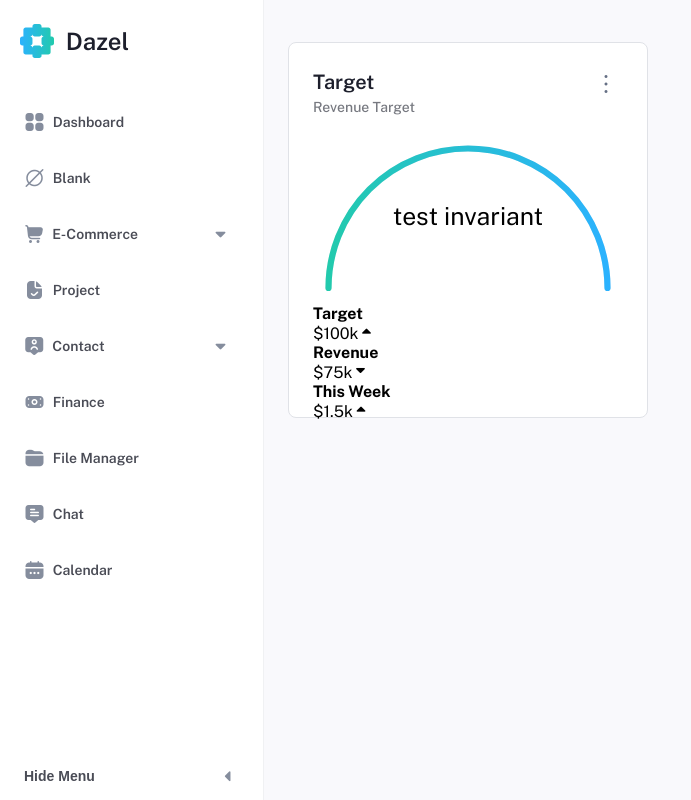
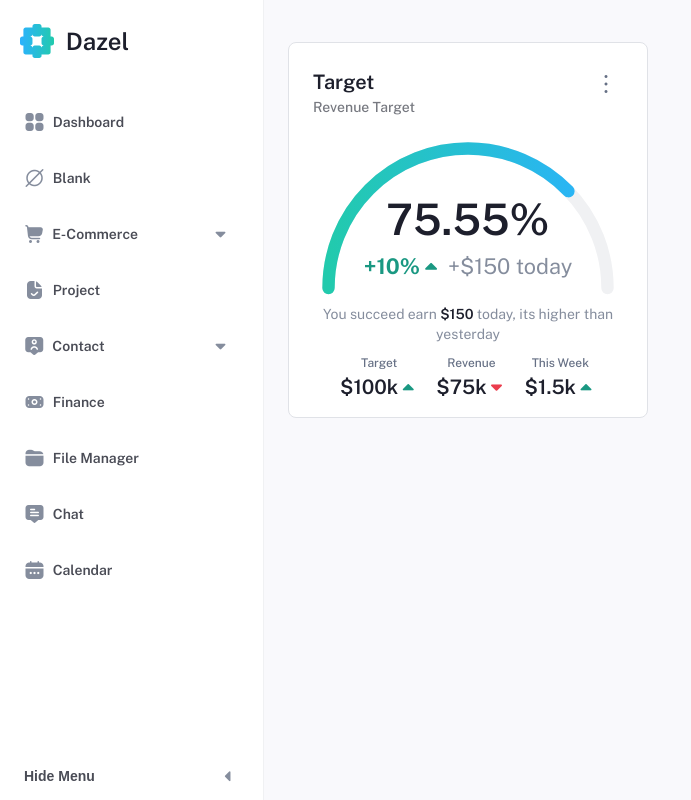
Before and after one commit to gmurad97/Dazel-React-Template, a React (Create React App) app: page / in a window 1280 px wide. Shown: the whole page, without its empty margins (0-691 px from the left). Built offline with nearby package versions, Linux system fonts and the light colour scheme.

Commit message:
fixing arc progressBar

```diff
--- a/src/components/Content/components/Target/Target.css
+++ b/src/components/Content/components/Target/Target.css
@@ -60,16 +60,105 @@
     align-items: center;
 }
 
-.target__detail {}
+.target__progress-bar-detail {
+    width: 100%;
+    height: auto;
+    display: flex;
+    flex-direction: row;
+    justify-content: center;
+    align-items: center;
+}
 
-.target__detail-today {}
+.target__pbd-percent {
+    display: flex;
+    flex-direction: row;
+    justify-content: flex-start;
+    align-items: center;
+    font-weight: 700;
+    font-size: 14px;
+    line-height: 20px;
+    color: #1A9882;
+    margin-right: 4px;
+}
 
-.target__statistic {}
+.target__pbd-percent>i[class^="fi"] {
+    display: flex;
+}
 
-.target__statistic-item {}
+.target__pbd-today {
+    font-weight: 400;
+    font-size: 14px;
+    line-height: 20px;
+    color: #858D9D;
+}
 
-.target__statistic-title {}
+.target__detail {
+    width: 100%;
+    height: auto;
+    display: flex;
+    flex-direction: column;
+    justify-content: center;
+    align-items: center;
+}
 
-.target__statistic-value {}
+.target__detail-today {
+    text-align: center;
+    font-weight: 400;
+    font-size: 14px;
+    line-height: 20px;
+    color: #858D9D;
+    margin-bottom: 10px;
+}
 
-.target__statistic-value i {}
+.target__detail-today-bold {
+    font-weight: 600;
+    color: #1D1F2C;
+}
+
+.target__statistic {
+    width: 100%;
+    height: auto;
+    display: flex;
+    flex-direction: row;
+    justify-content: center;
+    align-items: center;
+}
+
+.target__statistic-item {
+    display: flex;
+    flex-direction: column;
+    justify-content: center;
+    align-items: center;
+}
+
+.target__statistic-item:not(:last-of-type) {
+    margin-right: 18px;
+}
+
+.target__statistic-title {
+    font-weight: 500;
+    font-size: 12px;
+    line-height: 18px;
+    color: #667085;
+}
+
+.target__statistic-value {
+    display: flex;
+    flex-direction: row;
+    justify-content: flex-start;
+    align-items: center;
+    font-weight: 600;
+    font-size: 20px;
+    line-height: 30px;
+    color: #1D1F2C;
+}
+
+.target__statistic-value--plus>i[class^="fi"] {
+    display: flex;
+    color: #1A9882;
+}
+
+.target__statistic-value--minus>i[class^="fi"] {
+    display: flex;
+    color: #EB3D4D;
+}
--- a/src/components/Content/components/Target/Target.jsx
+++ b/src/components/Content/components/Target/Target.jsx
@@ -1,5 +1,5 @@
 import "./Target.css";
-import ArcProgressBar from "./components/ProgressBar/ProgressBar.jsx";
+import ProgressBar from "./components/ProgressBar/ProgressBar.jsx";
 
 const Target = () => {
     return (
@@ -14,30 +14,42 @@ const Target = () => {
                 </div>
             </div>
             <div className="target__progress-bar">
-                <ArcProgressBar strokeWidth={4} progress={100}>
-                    test invariant
-                </ArcProgressBar>
+                <ProgressBar strokeWidth={8} progress={75.55}>
+                    <div className="target__progress-bar-detail">
+                        <span className="target__pbd-percent">
+                            +10%
+                            <i className="fi fi-rr-caret-up"></i>
+                        </span>
+                        <span className="target__pbd-today">
+                            +$150 today
+                        </span>
+                    </div>
+                </ProgressBar>
             </div>
             <div className="target__detail">
-                <h1 className="target__detail-today"></h1>
+                <h1 className="target__detail-today">
+                    You succeed earn
+                    <span className="target__detail-today-bold"> $150 </span>
+                    today, its higher than yesterday
+                </h1>
                 <div className="target__statistic">
                     <div className="target__statistic-item">
                         <h1 className="target__statistic-title">Target</h1>
-                        <div className="target__statistic-value">
+                        <div className="target__statistic-value target__statistic-value--plus">
                             $100k
                             <i className="fi fi-rr-caret-up"></i>
                         </div>
                     </div>
                     <div className="target__statistic-item">
                         <h1 className="target__statistic-title">Revenue</h1>
-                        <div className="target__statistic-value">
+                        <div className="target__statistic-value target__statistic-value--minus">
                             $75k
                             <i className="fi fi-rr-caret-down"></i>
                         </div>
                     </div>
                     <div className="target__statistic-item">
                         <h1 className="target__statistic-title">This Week</h1>
-                        <div className="target__statistic-value">
+                        <div className="target__statistic-value target__statistic-value--plus">
                             $1.5k
                             <i className="fi fi-rr-caret-up"></i>
                         </div>
--- /dev/null
+++ b/src/components/Content/components/Target/components/ProgressBar/ProgressBar.css
@@ -0,0 +1,21 @@
+.progress-bar__svg {
+    width: 100%;
+    height: 100%;
+    display: block;
+}
+
+.progress-bar__detail {
+    width: 100%;
+    height: 100%;
+    display: flex;
+    flex-direction: column;
+    justify-content: center;
+    align-items: center;
+}
+
+.progress-bar__progress-value{
+    font-weight: 600;
+    font-size: 28px;
+    color: #1D1F2C;
+    margin-bottom: 4px;
+}
--- a/src/components/Content/components/Target/components/ProgressBar/ProgressBar.jsx
+++ b/src/components/Content/components/Target/components/ProgressBar/ProgressBar.jsx
@@ -1,11 +1,12 @@
-import React, { useEffect, useRef } from 'react';
+import { useEffect, useRef } from "react";
+import "./ProgressBar.css";
 
-const ArcProgressBar = ({ progress, strokeWidth, children }) => {
-  const svgRef = useRef(null);
+const ProgressBar = ({ progress, strokeWidth, children }) => {
+    const progressBarSvgRef = useRef(null);
 
     useEffect(() => {
-    const svg = svgRef.current;
-    const progressBar = svg.querySelector('.progress-bar');
+        const progressBarSvg = progressBarSvgRef.current;
+        const progressBar = progressBarSvg.querySelector(".progress-bar");
         const radius = 90;
         const circumference = Math.PI * radius;
         const offset = circumference * (1 - progress / 100);
@@ -15,22 +16,16 @@ const ArcProgressBar = ({ progress, strokeWidth, children }) => {
 
     return (
         <svg
-      ref={svgRef}
-      width="100%"
-      height="100%"
+            className="progress-bar__svg"
             viewBox="0 0 200 110"
-      style={{ display: 'block' }}
-      className="progress-circle"
+            ref={progressBarSvgRef}
         >
-      {/* Define the gradient */}
             <defs>
                 <linearGradient id="progress-gradient" x1="0%" y1="0%" x2="100%" y2="0%">
                     <stop offset="0%" stopColor="#22CAAD" />
                     <stop offset="100%" stopColor="#2BB2FE" />
                 </linearGradient>
             </defs>
-
-      {/* Background semi-circle */}
             <path
                 d="M 10 100 A 90 90 0 0 1 190 100"
                 stroke="#F0F1F3"
@@ -38,7 +33,6 @@ const ArcProgressBar = ({ progress, strokeWidth, children }) => {
                 fill="none"
                 strokeLinecap="round"
             />
-      {/* Progress bar semi-circle */}
             <path
                 className="progress-bar"
                 d="M 10 100 A 90 90 0 0 1 190 100"
@@ -47,12 +41,16 @@ const ArcProgressBar = ({ progress, strokeWidth, children }) => {
                 fill="none"
                 strokeLinecap="round"
             />
-      {/* Children for custom text or content inside the arc */}
-      <text x="50%" y="50%" alignmentBaseline="middle" textAnchor="middle">
+            <foreignObject x="0" y="12" width="100%" height="100%" alignmentBaseline="middle" textAnchor="middle">
+                <div className="progress-bar__detail">
+                    <h1 className="progress-bar__progress-value">{progress}%</h1>
                     {children}
-      </text>
+                </div>
+            </foreignObject>
+
+
         </svg>
     );
-};
+}
 
-export default ArcProgressBar;
+export default ProgressBar;
```
Lines whose indentation alone changed are shown as unchanged.
